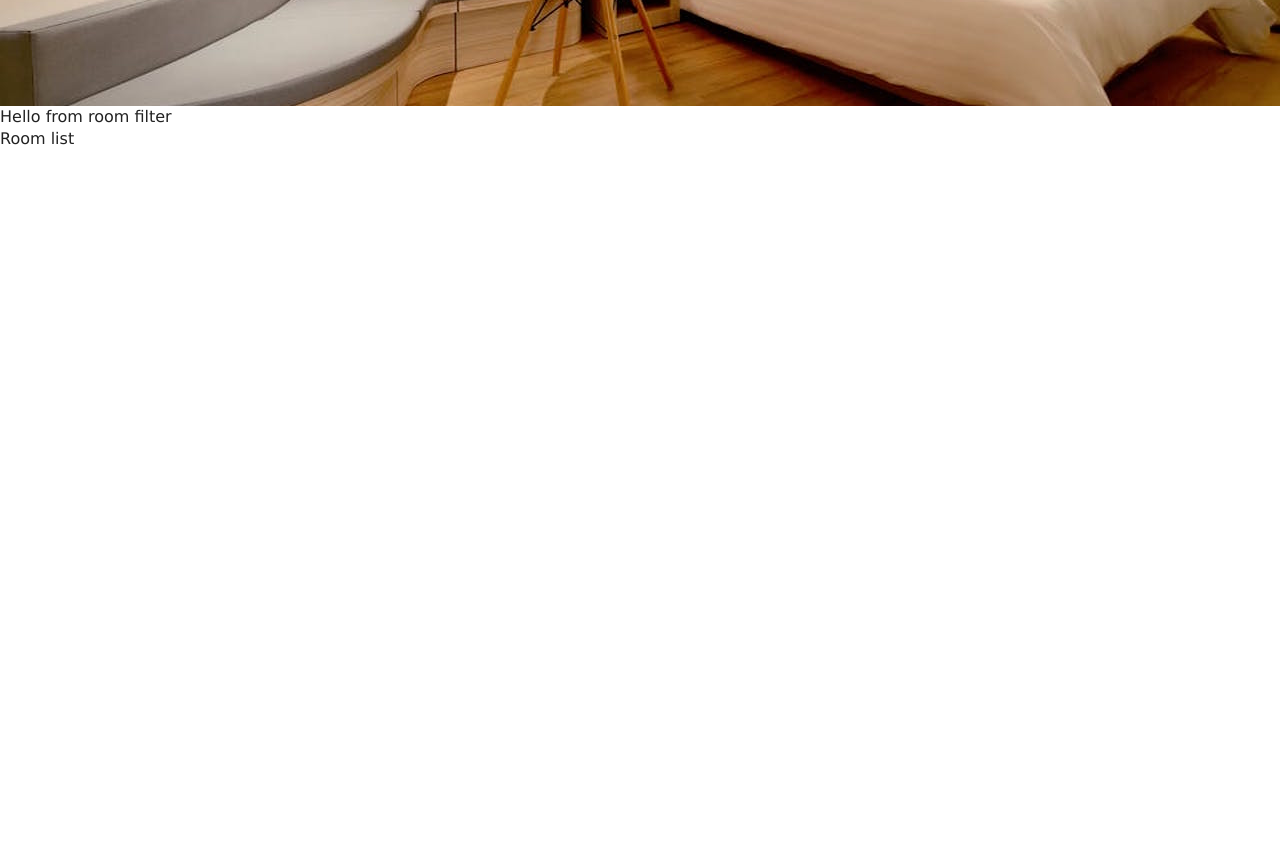
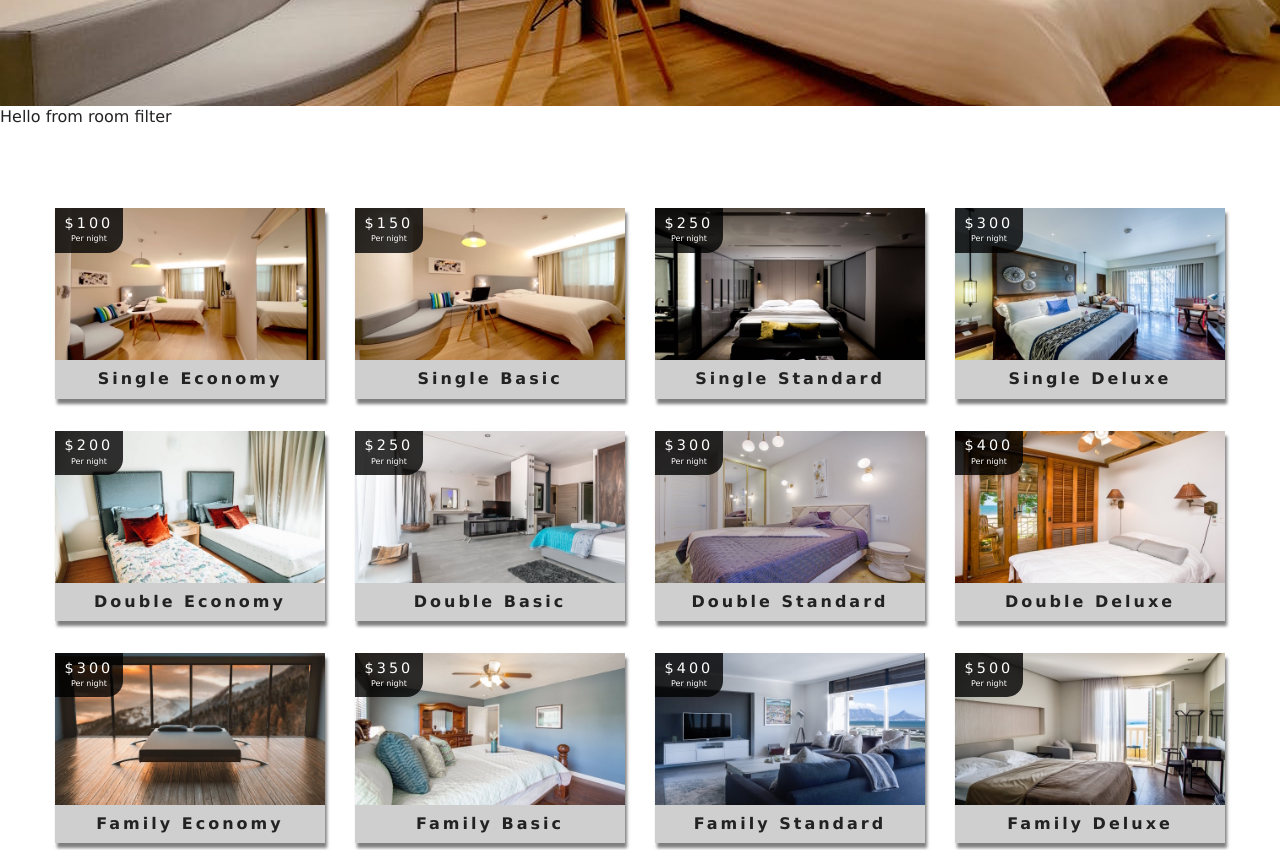
Before and after one commit to ifratmitul/Hotel, a React (Create React App) app: page /rooms in a window 1280 px wide. Shown: the part 440-1290 px from the top of the page. Before the commit the page ends 800 px from the top, so only its background shows below. Built offline with nearby package versions, Linux system fonts and the light colour scheme.

Commit message:
RoomList Complete, filtering underway

```diff
--- a/src/Contex.js
+++ b/src/Contex.js
@@ -8,18 +8,35 @@
          rooms : [],
          sortedRooms:[],
          featuredRooms: [],
-         loading:true
+         loading:true,
+
+         type: 'all',
+         capacity:1,
+         price: 0,
+         minPrice: 0,
+         maxPrice : 0,
+         minSize : 0,
+         maxSize : 0,
+         breakfast : false,
+         pets : false
      }
 
      //getData
 
      componentDidMount(){
          let rooms = this.formateData(items)
-         console.log(rooms)
+         //console.log(rooms)
+
+         let maxPrice = Math.max(...rooms.map(item =>item.price));
+         let maxSize = Math.max(...rooms.map(item =>item.size));
+
          let featuredRooms = rooms.filter(room => room.featured === true);
          this.setState({
              rooms, featuredRooms, sortedRooms : rooms,
-             loading : false
+             loading : false,
+             price : maxPrice,
+             maxPrice,
+             maxSize
          })
 
      }
@@ -40,12 +57,22 @@
          return room;
      }
 
+     handleChange = event =>{
+         const type = event.target.type
+         const name = event.target.name
+         const value = event.target.value
+         console.log(type, name, value);
+     }
+
+     filterRooms = () =>{
+
+     }
 
 
 
     render() {
         return (
-            <RoomContext.Provider value = {{...this.state, getRoom : this.getRoom}}>
+            <RoomContext.Provider value = {{...this.state, getRoom : this.getRoom, handleChange : this.handleChange}}>
             {this.props.children}
             </RoomContext.Provider>
         )
--- a/src/components/RoomList.js
+++ b/src/components/RoomList.js
@@ -1,9 +1,24 @@
 import React from 'react'
+import Room from './Room'
 
-export default function RoomList() {
+export default function RoomList( {rooms}) {
+
+    if(rooms.length === 0 ){
+        return (
+
+            <div className = "empty-search">
+                <h3>No Rooms mateched your search parameters</h3>
+            </div>
+        )
+    }
+
     return (
-        <div>
-            Room list
-        </div>
+        <section className = "roomslist">
+            <div className = "roomslist-center">
+                {rooms.map(item =>{
+                    return <Room key = {item.id} room = {item}/>
+                })}
+            </div>
+        </section>
     )
 }
```
